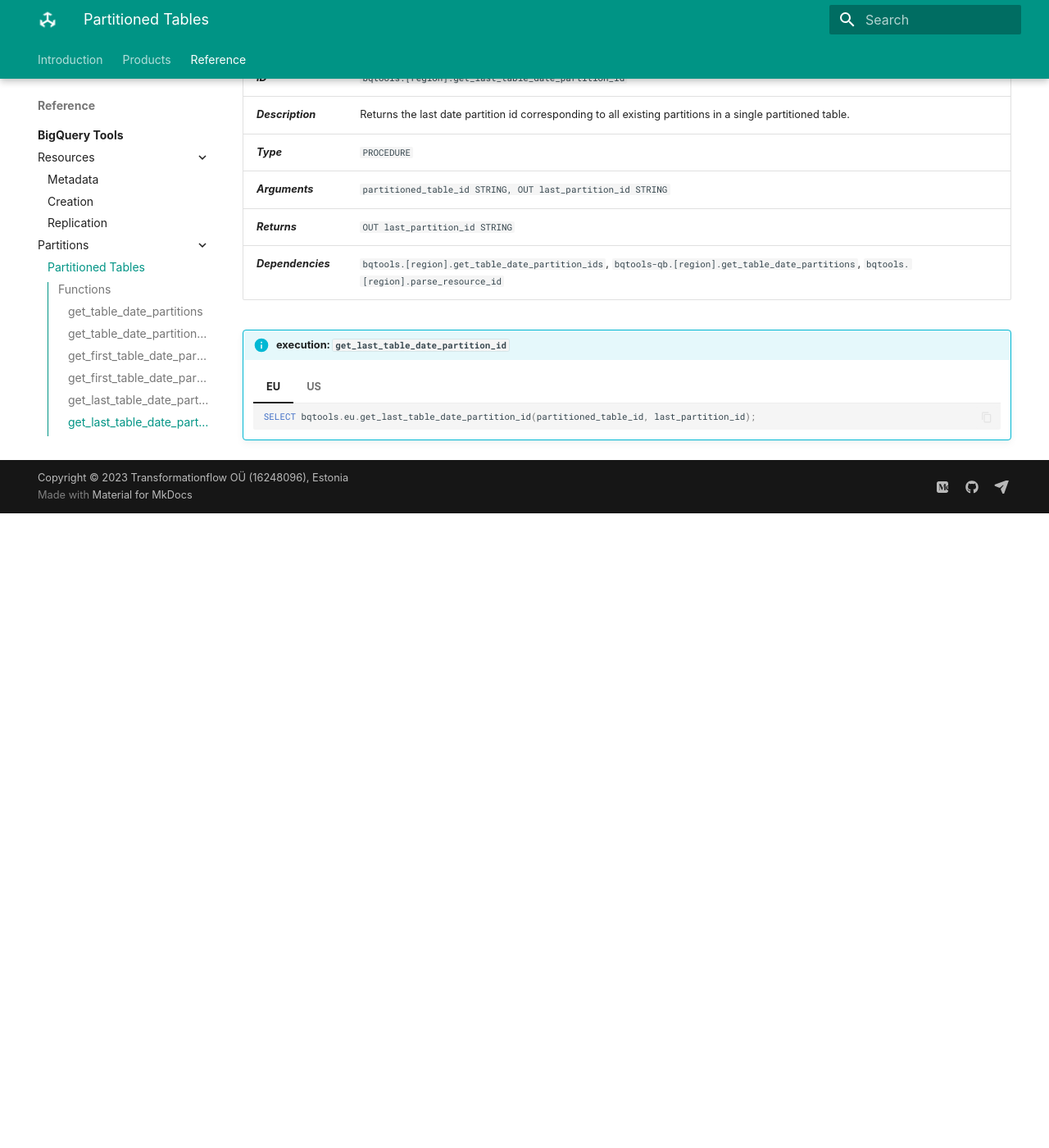
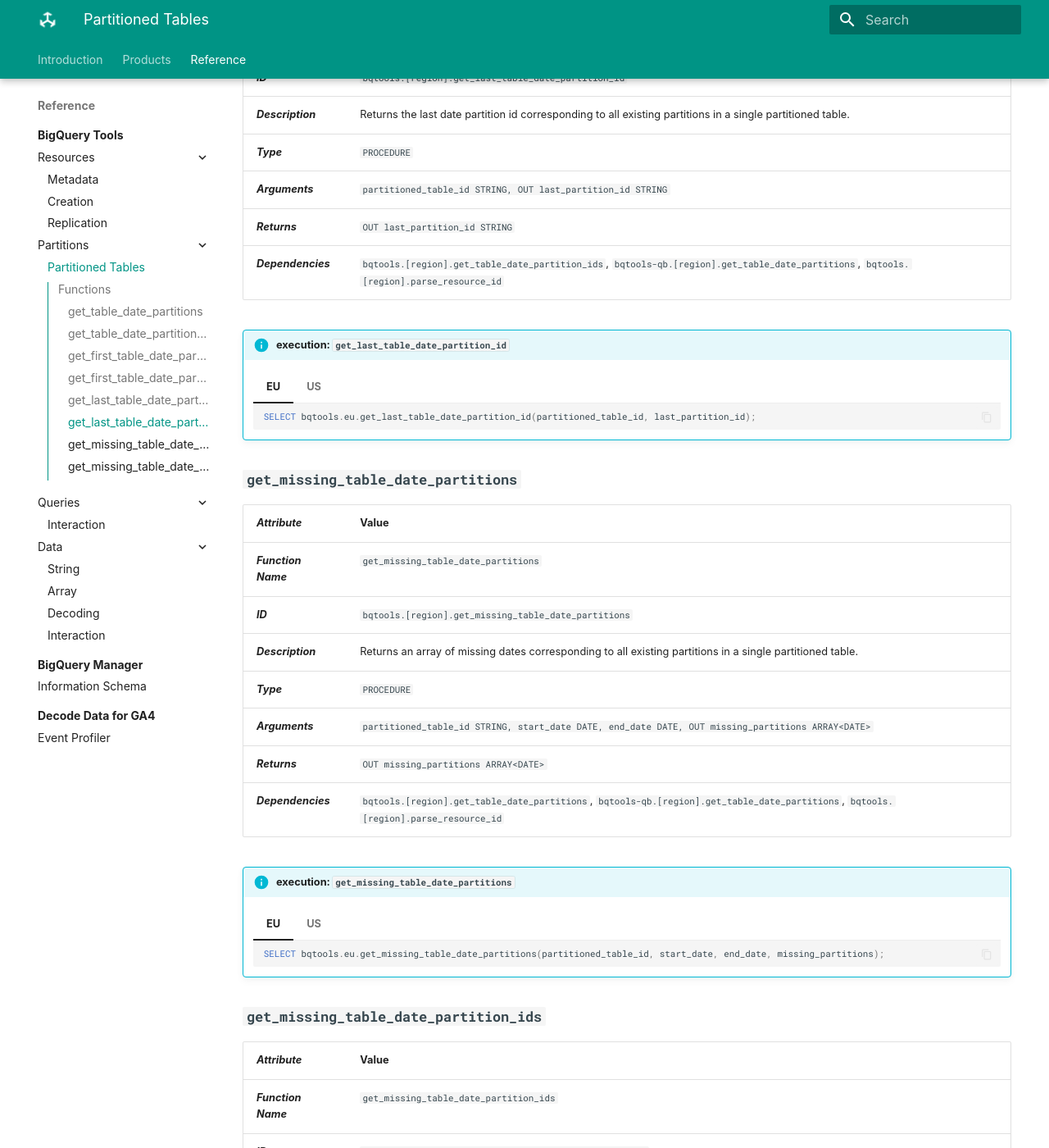
Before and after one commit to transformationflow/transformationflow.github.io, an MkDocs documentation site: the page built from docs/reference/bqtools/partitioning.md, in a window 1280 px wide and 1400 px high, scrolled down 3664 px. Shown: the whole window at 82% size. Built offline with MkDocs 1.6.1 and Material for MkDocs 9.7.7, drawn with Linux system fonts in a browser that asks for light colours; some web fonts are replaced; before the commit the page ends 4290 px from its top, so only the background shows below that; some of the changed text lies outside the part shown.

Commit message:
Added get_missing_table_date_partitions, get_missing_table_date_partition_ids

````diff
--- a/docs/reference/bqtools/partitioning.md
+++ b/docs/reference/bqtools/partitioning.md
@@ -130,5 +130,49 @@
 
     === "US"
         ```sql
-        SELECT bqtools.us.get_last_table_date_partition_id(partitioned_table_id, last_partition_id  );
+        SELECT bqtools.us.get_last_table_date_partition_id(partitioned_table_id, last_partition_id);
         ```
+
+## **`get_missing_table_date_partitions`**
+_**Attribute**_ | Value
+--- | ---
+_**Function Name**_ | `get_missing_table_date_partitions`
+_**ID**_ | `bqtools.[region].get_missing_table_date_partitions`
+_**Description**_ | Returns an array of missing dates corresponding to all existing partitions in a single partitioned table.
+_**Type**_ | `PROCEDURE`
+_**Arguments**_ | `partitioned_table_id STRING, start_date DATE, end_date DATE, OUT missing_partitions ARRAY<DATE>`
+_**Returns**_ | `OUT missing_partitions ARRAY<DATE>`
+_**Dependencies**_ | `bqtools.[region].get_table_date_partitions`, `bqtools-qb.[region].get_table_date_partitions`, `bqtools.[region].parse_resource_id`
+
+!!! info "execution: `get_missing_table_date_partitions`"
+    === "EU"
+        ```sql
+        SELECT bqtools.eu.get_missing_table_date_partitions(partitioned_table_id, start_date, end_date, missing_partitions);
+        ```
+
+    === "US"
+        ```sql
+        SELECT bqtools.us.get_missing_table_date_partitions(partitioned_table_id, start_date, end_date, missing_partitions);
+        ```
+
+## **`get_missing_table_date_partition_ids`**
+_**Attribute**_ | Value
+--- | ---
+_**Function Name**_ | `get_missing_table_date_partition_ids`
+_**ID**_ | `bqtools.[region].get_missing_table_date_partition_ids`
+_**Description**_ | Returns an array of missing date_ids corresponding to all existing partitions in a single partitioned table.
+_**Type**_ | `PROCEDURE`
+_**Arguments**_ | `partitioned_table_id STRING, start_date DATE, end_date DATE, OUT missing_partition_ids ARRAY<STRING>`
+_**Returns**_ | `OUT missing_partition_ids ARRAY<STRING>`
+_**Dependencies**_ | `bqtools.[region].get_table_date_partitions`, `bqtools-qb.[region].get_table_date_partitions`, `bqtools.[region].parse_resource_id`
+
+!!! info "execution: `get_missing_table_date_partition_ids`"
+    === "EU"
+        ```sql
+        SELECT bqtools.eu.get_missing_table_date_partition_ids(partitioned_table_id, start_date, end_date, missing_partition_ids);
+        ```
+
+    === "US"
+        ```sql
+        SELECT bqtools.us.get_missing_table_date_partition_ids(partitioned_table_id, start_date, end_date, missing_partition_ids);
+        ```
````
